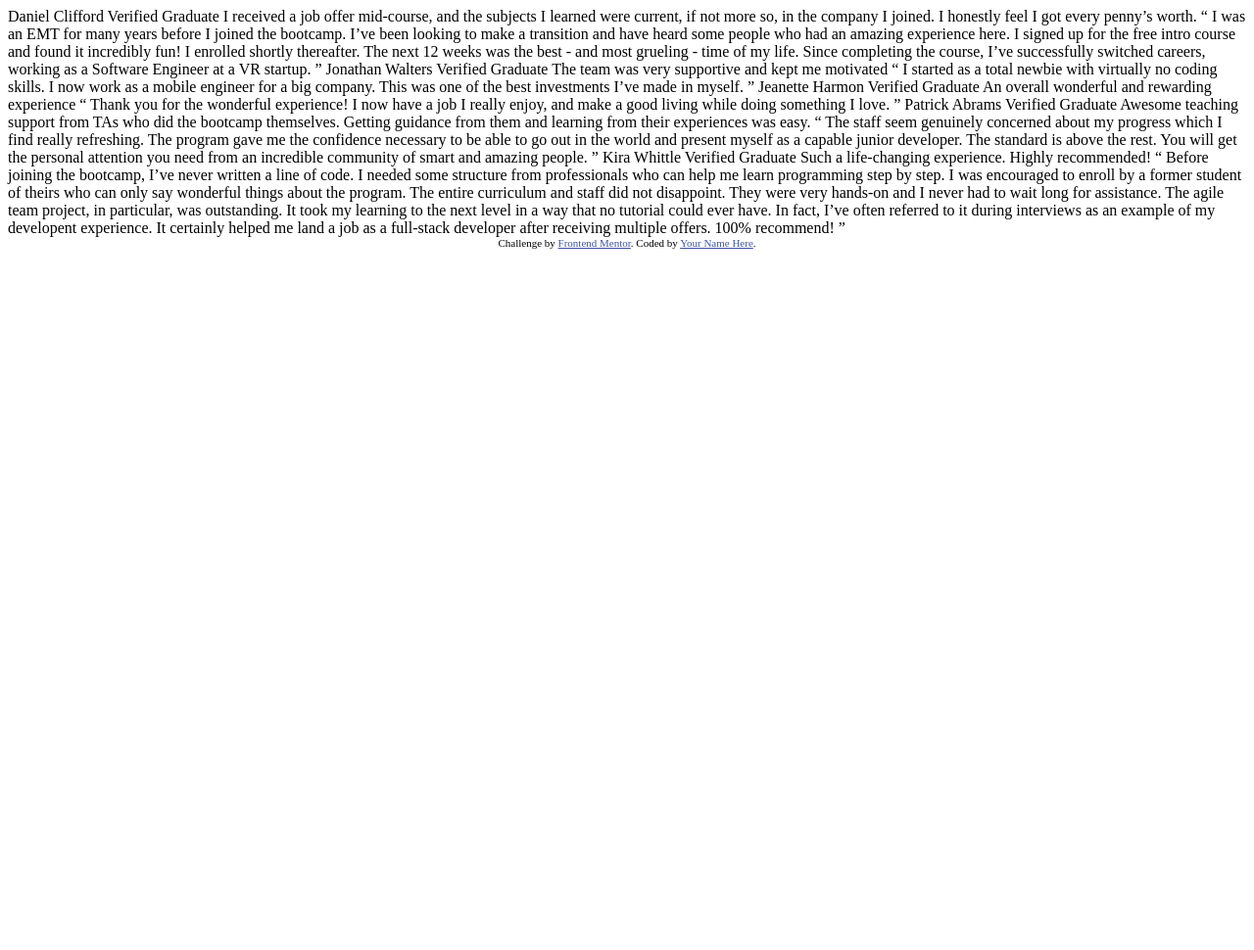
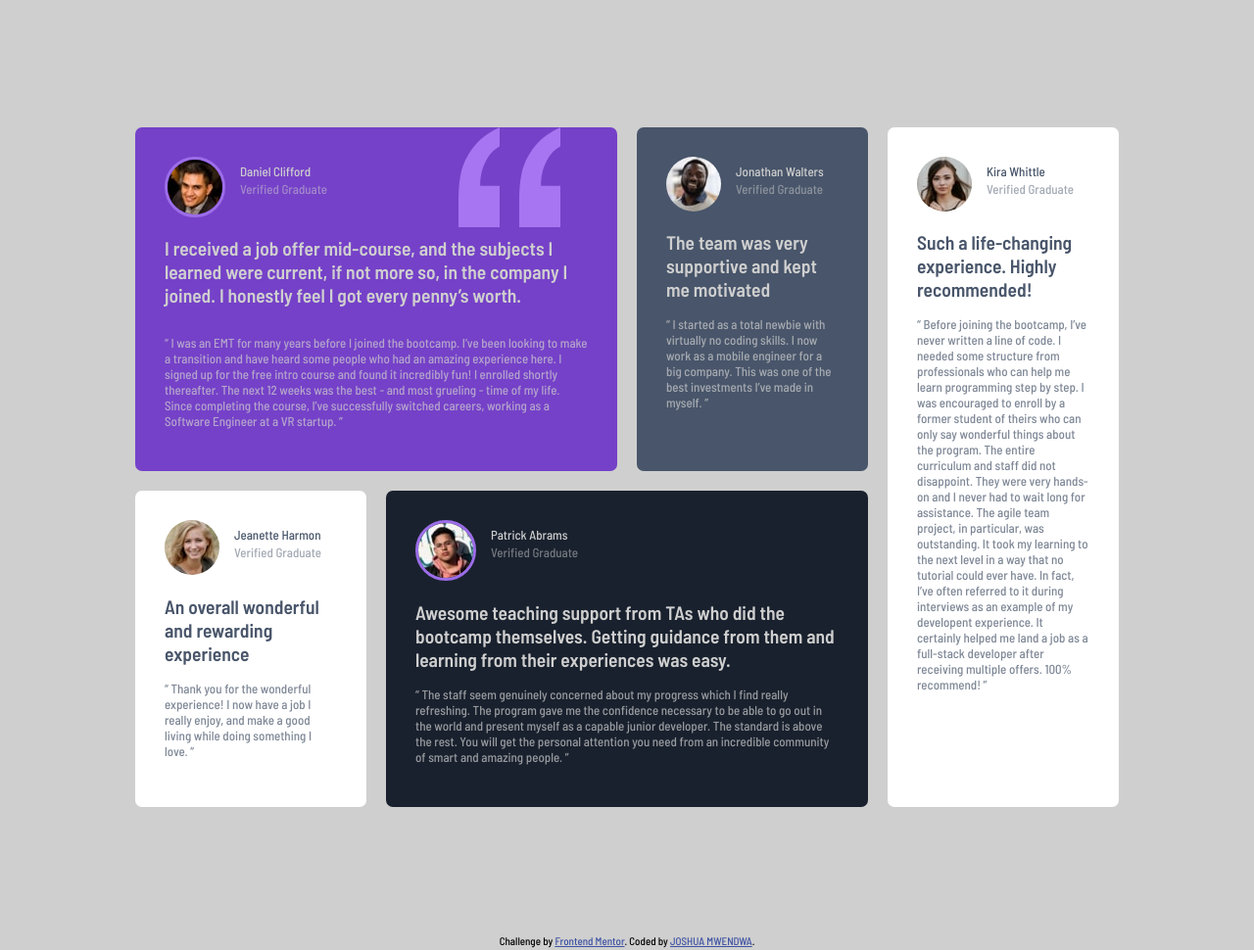
Before and after one commit to JOMUMWE/testimonials-grid-section-main, a plain HTML site: page testimonials-grid-section-main/index.html in a window 1280 px wide. Shown: the whole page at 98% size. Before the commit the page ends 800 px from the top, so only its background shows below. Drawn offline with Linux system fonts and the light colour scheme.

Commit message:
just finished the desktop views except from the profile pics

```diff
--- a/testimonials-grid-section-main/index.html
+++ b/testimonials-grid-section-main/index.html
@@ -3,62 +3,99 @@
 <head>
   <meta charset="UTF-8">
   <meta name="viewport" content="width=device-width, initial-scale=1.0"> <!-- displays site properly based on user's device -->
-
+  <link rel="stylesheet" href="styles.css">
   <link rel="icon" type="image/png" sizes="32x32" href="./images/favicon-32x32.png">
-
-  <title>Frontend Mentor | [Challenge Name Here]</title>
-
-  <!-- Feel free to remove these styles or customise in your own stylesheet 👍 -->
-  <style>
-    .attribution { font-size: 11px; text-align: center; }
-    .attribution a { color: hsl(228, 45%, 44%); }
-  </style>
+  <link rel="preconnect" href="https://fonts.googleapis.com">
+  <link rel="preconnect" href="https://fonts.gstatic.com" crossorigin>
+  <link href="https://fonts.googleapis.com/css2?family=Barlow+Semi+Condensed:wght@500;600&display=swap" rel="stylesheet">
+  <title>Frontend Mentor | [testimonials]</title>
 </head>
 <body>
-  Daniel Clifford
-  Verified Graduate
-
+  <section class="testimonials">
+    <!-- div number one -->
+    <div>
+      <div>
+        <div><img src="images/image-daniel.jpg"></div>
+        <div>
+          <p>Daniel Clifford</p>
+          <p>Verified Graduate</p>
+        </div>
+      </div>
+      <h2>
         I received a job offer mid-course, and the subjects I learned were current, if not more so,
         in the company I joined. I honestly feel I got every penny’s worth.
-
+      </h2>
+      <p>
         “ I was an EMT for many years before I joined the bootcamp. I’ve been looking to make a
         transition and have heard some people who had an amazing experience here. I signed up
         for the free intro course and found it incredibly fun! I enrolled shortly thereafter.
         The next 12 weeks was the best - and most grueling - time of my life. Since completing
         the course, I’ve successfully switched careers, working as a Software Engineer at a VR startup. ”
-
-  Jonathan Walters
-  Verified Graduate
-
-  The team was very supportive and kept me motivated
-
+      </p>
+    </div>
+  <!-- div number two -->
+    <div>
+      <div>
+        <div><img src="images/image-jonathan.jpg" alt="profile picture"></div>
+        <div>
+          <p>Jonathan Walters</p>
+        <p>Verified Graduate</p>
+        </div>
+      </div>
+      <h2>The team was very supportive and kept me motivated</h2>
+      <p>
         “ I started as a total newbie with virtually no coding skills. I now work as a mobile engineer
         for a big company. This was one of the best investments I’ve made in myself. ”
-
-  Jeanette Harmon
-  Verified Graduate
-
-  An overall wonderful and rewarding experience
-
+      </p>
+    </div>
+    <!-- div number three -->
+    <div>
+      <div>
+        <div><img src="images/image-jeanette.jpg" alt="profile picture"></div>
+        <div>
+          <p>Jeanette Harmon</p>
+          <p>Verified Graduate</p>
+        </div>
+      </div>
+      <h2>An overall wonderful and rewarding experience</h2>
+      <p>
         “ Thank you for the wonderful experience! I now have a job I really enjoy, and make a good living
         while doing something I love. ”
-
-  Patrick Abrams
-  Verified Graduate
-
+      </p>
+    </div>
+    <!-- div number four -->
+    <div>
+      <div>
+        <div><img src="images/image-patrick.jpg" alt="porile picture" /></div>
+        <div>
+          <p>Patrick Abrams</p>
+          <p>Verified Graduate</p>
+        </div>
+      </div>
+      <h2>
         Awesome teaching support from TAs who did the bootcamp themselves. Getting guidance from them and
         learning from their experiences was easy.
-
+      </h2>
+      <p>
         “ The staff seem genuinely concerned about my progress which I find really refreshing. The program
         gave me the confidence necessary to be able to go out in the world and present myself as a capable
         junior developer. The standard is above the rest. You will get the personal attention you need from
         an incredible community of smart and amazing people. ”
-
-  Kira Whittle
-  Verified Graduate
-
-  Such a life-changing experience. Highly recommended!
-
+      </p>
+    </div>
+    <!-- div number five -->
+    <div>
+      <div>
+        <div>
+          <img src="images/image-kira.jpg" alt="profile picture" />
+        </div>
+        <div>
+            <p>Kira Whittle</p>
+            <p>Verified Graduate</p>
+        </div>
+      </div>
+      <h2>Such a life-changing experience. Highly recommended!</h2>
+      <p>
         “ Before joining the bootcamp, I’ve never written a line of code. I needed some structure from
         professionals who can help me learn programming step by step. I was encouraged to enroll by a former
         student of theirs who can only say wonderful things about the program. The entire curriculum and staff
@@ -67,10 +104,16 @@
         could ever have. In fact, I’ve often referred to it during interviews as an example of my developent
         experience. It certainly helped me land a job as a full-stack developer after receiving multiple offers.
         100% recommend! ”
+      </p>
+    </div>
+  </section>
 
+  <footer>
     <div class="attribution">
     Challenge by <a href="https://www.frontendmentor.io?ref=challenge" target="_blank">Frontend Mentor</a>.
-    Coded by <a href="#">Your Name Here</a>.
+    Coded by <a href="#">JOSHUA MWENDWA</a>.
   </div>
+  </footer>
+
 </body>
 </html>
--- /dev/null
+++ b/testimonials-grid-section-main/styles.css
@@ -0,0 +1,96 @@
+*, *::before , ::after{
+    box-sizing: border-box;
+}
+html {
+    font-size: 13px;
+    font-family: 'Barlow Semi Condensed', sans-serif;
+}
+body{
+    background-color: hsl(0, 0%, 81%);
+}
+.testimonials{
+    display: grid;
+    grid-template-columns: 1fr 1fr 1fr 1fr;
+    grid-template-rows: 1fr 0.65fr;
+    gap: 20px;
+    margin: 10em;
+}
+.testimonials>div {
+    font-size: inherit;
+    background-color: grey;
+    width: 100%;
+    height: auto;
+    padding: 30px;
+    border-radius: 7px;
+    color: hsl(0, 0%, 81%);
+}
+.testimonials>div>h2{
+    font-weight: 600;
+}
+.testimonials p{
+    font-weight: 500;
+}
+.testimonials>div>p{
+    opacity: 70%;
+}
+.testimonials>div:nth-of-type(1){
+    background-image: url(images/bg-pattern-quotation.svg);
+    background-repeat: no-repeat;
+    background-position-x: 85%;
+    background-color: hsl(263, 55%, 52%);
+    grid-column: 1/3;
+    display: flex;
+    flex-direction: column;
+}
+.testimonials>div>div{
+    display: flex;
+    justify-content: flex-start;
+}
+.testimonials>div>div>div:nth-of-type(2){
+    line-height: 5px;
+    margin-left: 15px;
+}
+.testimonials>div>div>div:nth-of-type(2)>p:nth-of-type(2){
+    opacity: 50%;
+}
+.testimonials>div>div img{
+    border-radius: 50%;
+}
+.testimonials>div:nth-of-type(1)>div img{
+    border-color: hsl(263, 74%, 67%);
+    border-width: 3px;
+    border-style: solid;
+}
+.testimonials>div:nth-of-type(2){
+    grid-column: 3;
+    background-color: hsl(217, 19%, 35%);
+}
+.testimonials>div:nth-of-type(3){
+    grid-column: 1;
+    grid-row: 2;
+    background-color: hsl(0, 0%, 100%);
+    color: hsl(217, 19%, 35%);
+}
+.testimonials>div:nth-of-type(4){
+    grid-column: 2/4;
+    grid-row: 2;
+    background-color: hsl(219, 29%, 14%);
+}
+.testimonials>div:nth-of-type(4)>div img{
+    border-color: hsl(263, 74%, 67%);
+    border-width: 3px;
+    border-style: solid;
+}
+.testimonials>div:nth-of-type(5){
+    color: hsl(217, 19%, 35%);
+    background-color: hsl(0, 0%, 100%) ;
+    grid-column: 4;
+    grid-row: 1/3;
+}
+.attribution {
+    font-size: 11px;
+    text-align: center;
+}
+.attribution a {
+    color: hsl(228, 45%, 44%);
+}
```
Lines whose indentation alone changed are shown as unchanged.
